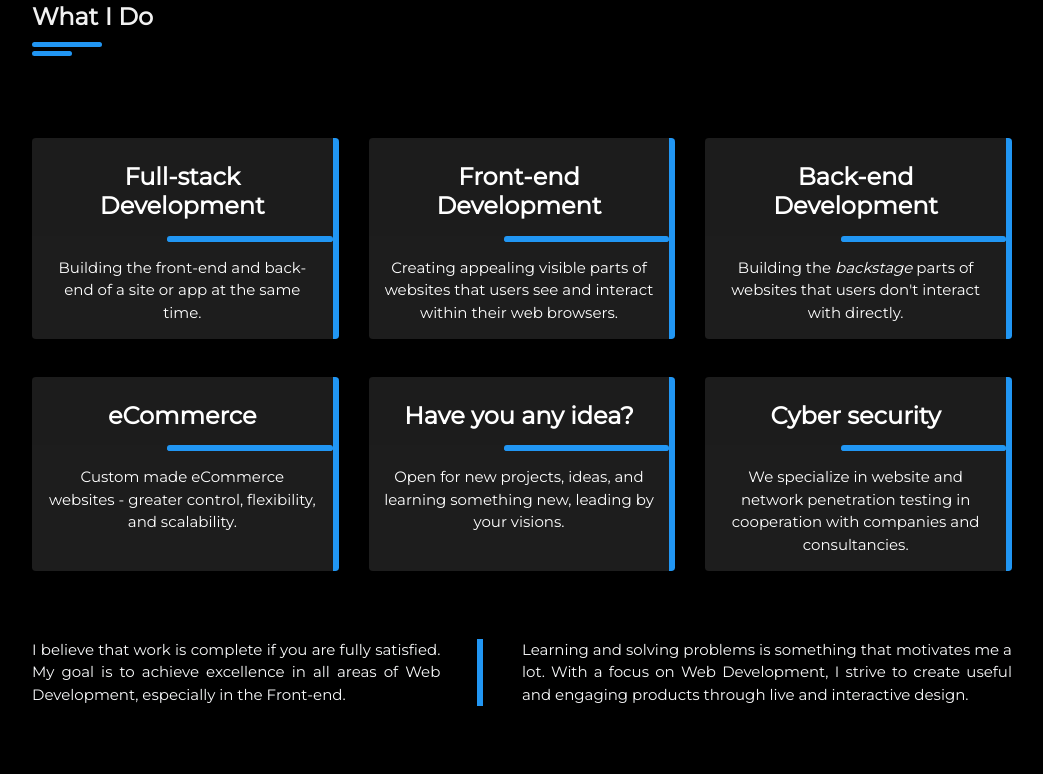
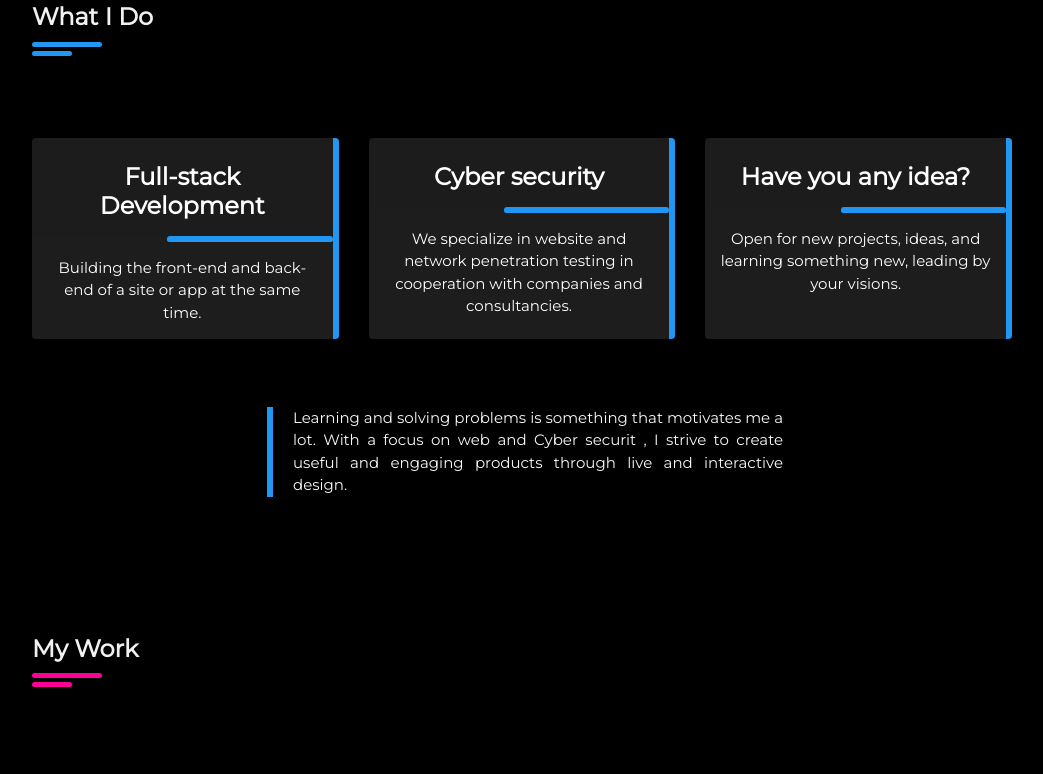
Before and after one commit to M0hamedSharaf/Portfolio, a plain HTML site: page index.html in a window 1280 px wide. Shown: the part 1511-2285 px from the top of the page, without its empty margins (178-1221 px from the left). Drawn offline with nearby package versions, Linux system fonts and the light colour scheme.

Commit message:
update_1

```diff
--- a/assets/css/style.css
+++ b/assets/css/style.css
@@ -181,7 +181,8 @@ nav a:hover {
   border-left: 6px solid #2196F3 !important;
   height: inherit;
   left: 50%;
-  margin-left: -3px;
+  margin-left: 6px;
+  padding: 10px;
   top: 0;
 }
 
--- a/index.html
+++ b/index.html
@@ -1,8 +1,8 @@
 <!DOCTYPE html>
 <html lang="en">
 <meta http-equiv="content-type" content="text/html;charset=UTF-8" /><!-- /Added by HTTrack -->
+
 <head>
-	<meta charset="gb18030">
 	<!-- Google Tag Manager -->
 	<script>(function (w, d, s, l, i) {
 			w[l] = w[l] || []; w[l].push({
@@ -23,31 +23,15 @@
 		gtag('config', 'UA-164602361-2');
 	</script>
 
-	<title>Igor Stojcic | Web Design & Development</title>
+	<title> Mohamed Sharaf | website programming trainer & Cyber securit </title>
 	<meta name="google-site-verification" content="wAz1QDQUbBe4iqkf2rUlwsZK-2gqJkE3iwyqFpOdDdw" />
-
+	<link rel="icon" href="./my_small_img.jpeg" type="image/jpeg" sizes="2">
 	<meta name="viewport" content="width=device-width, initial-scale=1.0">
 	<meta http-equiv="X-UA-Compatible" content="IE=edge,chrome=1">
-	<meta name="author" content="Igor Stojcic">
-	<meta name="description"
-		content="Welcome to my website, where you can see my skills and passions about web technology. Web Development and Web Design are the main focus of my work. I am passionate about making cool stuff and learning something new every day. This website represents my work in the best way.">
+	<meta name="author" content="en/MohamedSharaf">
+	<meta name="description" content="Welcome to my website">
 	<meta name="keywords"
-		content="Igor, Stojcic, igor@smarty.rs, web, design, development, full-stack, html5, css3, javascript, php, laravel, front-end, back-end, website, Belgrade, Serbia, Pozega, site, programming, freelance, posao, sajt, veb sajt, dizajn, veb dizajn, webshop, internet prodaja">
-	<meta property="og:title" content="Igor Stojcic | Web Development & Web Design">
-	<meta property="og:type" content="website">
-	<meta property="og:site_name" content="Igor Stojcic">
-	<meta property="og:url" content="https://igor.smarty.rs">
-	<meta property="og:image" content="https://igor.smarty.rs/assets/img/my_small_img.jpeg">
-	<meta property="og:description"
-		content="Welcome to my website, where you can see my skills and passions about web technology. Web Development and Web Design are the main focus of my work. I am passionate about making cool stuff and learning something new every day. This website represents my work in the best way.">
-	<meta name="msapplication-TileColor" content="#ffc107">
-	<meta name="theme-color" content="#ffc107">
-	<link rel="apple-touch-icon" sizes="180x180" href="apple-touch-icon.png">
-	<link rel="icon" type="image/png" sizes="32x32" href="favicon-32x32.png">
-	<link rel="icon" type="image/png" sizes="16x16" href="favicon-16x16.png">
-	<link rel="manifest" href="site.webmanifest">
-	<!-- <link rel="mask-icon" href="safari-pinned-tab.svg" color="#5bbad5"> -->
-	<link rel="shortcut icon" type="image/png" href="elf_logo.png">
+		content="MohamedSharaf, development, full-stack, html5, css3, javascript, php, laravel, front-end, back-end, website, ">
 	<link rel="stylesheet" href="assets/vendor/bootstrap-4.4.1-dist/css/bootstrap.min.css">
 	<link rel="stylesheet" href="assets/vendor/w3css/w3.css">
 	<link rel="stylesheet" href="assets/vendor/w3css/w3-colors-metro.css">
@@ -126,10 +110,10 @@
 
 		<!-- Header/Home -->
 		<header class="w3-container w3-padding-small w3-center w3-black" id="home">
-			<img src="assets/img/my_big_img.jpeg" alt="Igor Stojcic - Web design development" class="w3-image"
-				width="992" height="1108">
-			<h4 id="typing-head" class="p-0 w3-text-grey" data-typing="Software engineer, Cyber security">I'm <span
-					id="typing-area"></span><span id="typing-line">|</span></h4>
+			<img src="assets/img/my_big_img.jpeg" alt="I am a website programming trainer" class="w3-image" width="992"
+				height="1108">
+			<h4 id="typing-head" class="p-0 w3-text-grey" data-typing="Software engineer, website programming trainer">
+				I'm <span id="typing-area"></span><span id="typing-line">|</span></h4>
 		</header>
 		<!-- END Home -->
 
@@ -176,12 +160,6 @@
 									href="mailto:igor@smarty.rs">sazxsazx987987@gmail.com</a>
 							</span>
 						</p>
-
-						<!-- <p class="pb-2" data-aos="fade-right" data-aos-duration="900"><i class="fab fa-viber w3-padding-small" style="color: #8f5db7;"></i> Viber:
-					     	<span class="w3-padding-small text-warning">
-					     		<a class="text-decoration-none" href="viber://chat?number=%2B381605553202"> +381 60 555 3202</a>
-					     	</span>
-				    	</p> -->
 						<p class="pb-2" data-aos="fade-right" data-aos-duration="1000"><i
 								class="fab fa-whatsapp w3-padding-small" style="color: #25d366;"></i> WhatsApp:
 							<span class="w3-padding-small text-warning">
@@ -227,38 +205,12 @@
 					<div
 						class="card h-100 text-white w3-metro-darken m-0 text-center border-0 w3-rightbar w3-border-blue">
 						<div class="card-header p-0 border-0">
-							<h3 class="font-weight-bolder mb-0 p-3">Front-end Development</h3>
+							<h3 class="font-weight-bolder mb-0 p-3">Cyber security</h3>
 						</div>
 						<hr class="card-divider w3-blue m-0 ml-auto">
 						<div class="card-body p-0">
-							<p class="card-text mt-0 p-3">Creating appealing visible parts of websites that users see
-								and interact within their web browsers.</p>
-						</div>
-					</div>
-				</div>
-				<div class="col-sm-12 col-md-6 col-lg-4 mt-3 mb-4" data-aos="fade-right" data-aos-duration="1000">
-					<div
-						class="card h-100 text-white w3-metro-darken m-0 text-center border-0 w3-rightbar w3-border-blue">
-						<div class="card-header p-0 border-0">
-							<h3 class="font-weight-bolder mb-0 p-3">Back-end Development</h3>
-						</div>
-						<hr class="card-divider w3-blue m-0 ml-auto">
-						<div class="card-body p-0">
-							<p class="card-text mt-0 p-3">Building the <em>backstage</em> parts of websites that users
-								don't interact with directly.</p>
-						</div>
-					</div>
-				</div>
-				<div class="col-sm-12 col-md-6 col-lg-4 mt-3 mb-4" data-aos="fade-right" data-aos-duration="1000">
-					<div
-						class="card h-100 text-white w3-metro-darken m-0 text-center border-0 w3-rightbar w3-border-blue">
-						<div class="card-header p-0 border-0">
-							<h3 class="font-weight-bolder mb-0 p-3">eCommerce</h3>
-						</div>
-						<hr class="card-divider w3-blue m-0 ml-auto">
-						<div class="card-body p-0">
-							<p class="card-text mt-0 p-3">Custom made eCommerce websites - greater control, flexibility,
-								and scalability.</p>
+							<p class="card-text mt-0 p-3">We specialize in website and network penetration testing in
+								cooperation with companies and consultancies.</p>
 						</div>
 					</div>
 				</div>
@@ -275,37 +227,25 @@
 						</div>
 					</div>
 				</div>
-				<div class="col-sm-12 col-md-6 col-lg-4 mt-3 mb-4" data-aos="fade-right" data-aos-duration="1000">
-					<div
-						class="card h-100 text-white w3-metro-darken m-0 text-center border-0 w3-rightbar w3-border-blue">
-						<div class="card-header p-0 border-0">
-							<h3 class="font-weight-bolder mb-0 p-3">Cyber security</h3>
-						</div>
-						<hr class="card-divider w3-blue m-0 ml-auto">
-						<div class="card-body p-0">
-							<p class="card-text mt-0 p-3">We specialize in website and network penetration testing in
-								cooperation with companies and consultancies.</p>
-						</div>
-					</div>
-				</div>
+
 			</div>
 
 
 			<div class="container-fluid text-light mt-5">
-				<div class="row justify-content-between">
-					<div class="col-lg-5 col-md-5 col-sm-12 col-12 p-0 my-first-stuff hyphens-en">
-						<p class="mb-0">I believe that work is complete if you are fully satisfied. My goal is to
-							achieve excellence in all areas of Web Development, especially in the Front-end.</p>
-					</div>
+				<div class="row justify-content-center ">
+
 
 					<div class="vl"></div>
 					<hr class="m-auto three">
 
 					<div class="col-lg-6 col-md-6 col-sm-12 col-12 p-0 my-second-stuff hyphens-en">
 						<p class="mb-0">Learning and solving problems is something that motivates me a lot. With a focus
-							on Web Development, I strive to create useful and engaging products through live and
+							on web and Cyber securit , I strive to create useful and engaging products through live and
 							inter&shy;active design.</p>
 					</div>
+
+
+
 				</div>
 			</div>
 
@@ -519,10 +459,7 @@
 								class="btn btn-sm btn-outline-danger view">view</span></a>
 					</div>
 				</div>
-
 			</div>
-
-
 			<div id="responsive" class="container-fluid text-light mt-5">
 				<div class="row justify-content-between">
 					<div class="col-lg-5 col-md-5 col-sm-12 col-12" data-aos="fade-right" data-aos-duration="1000">
```
